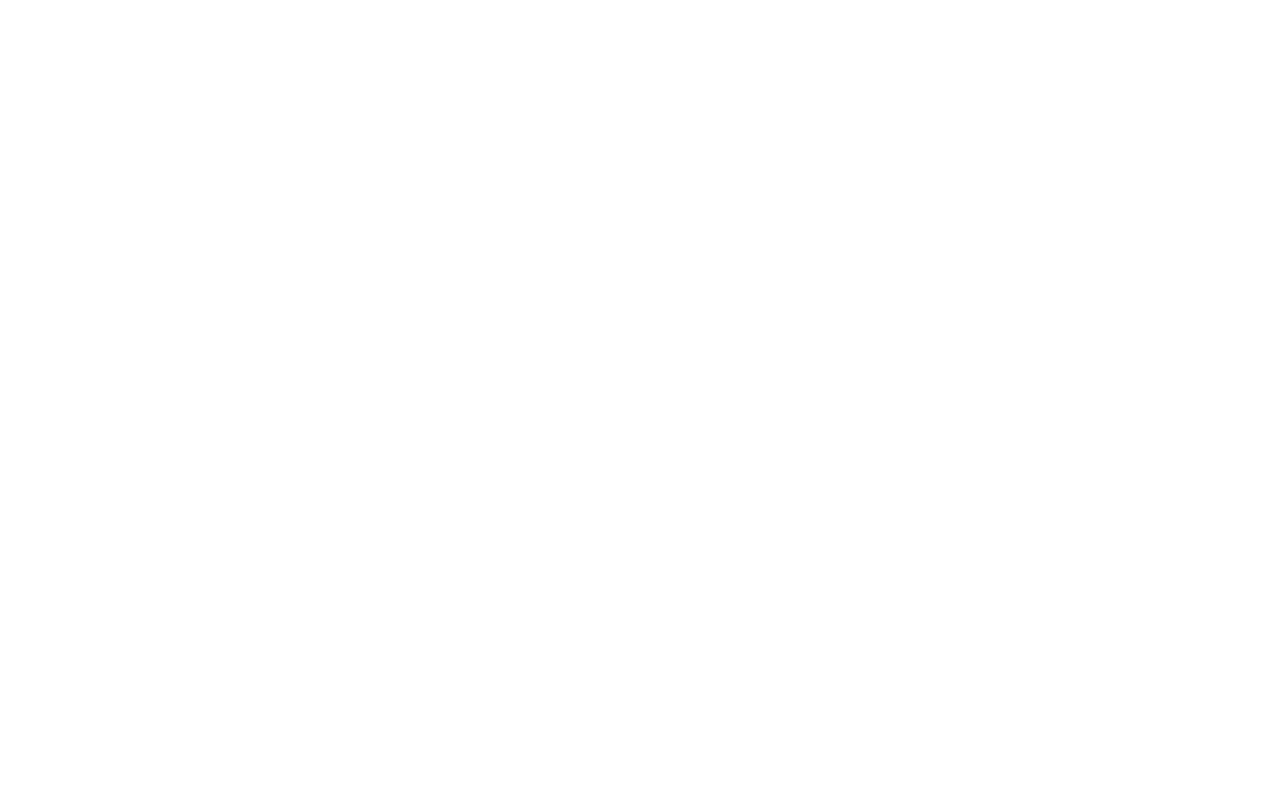
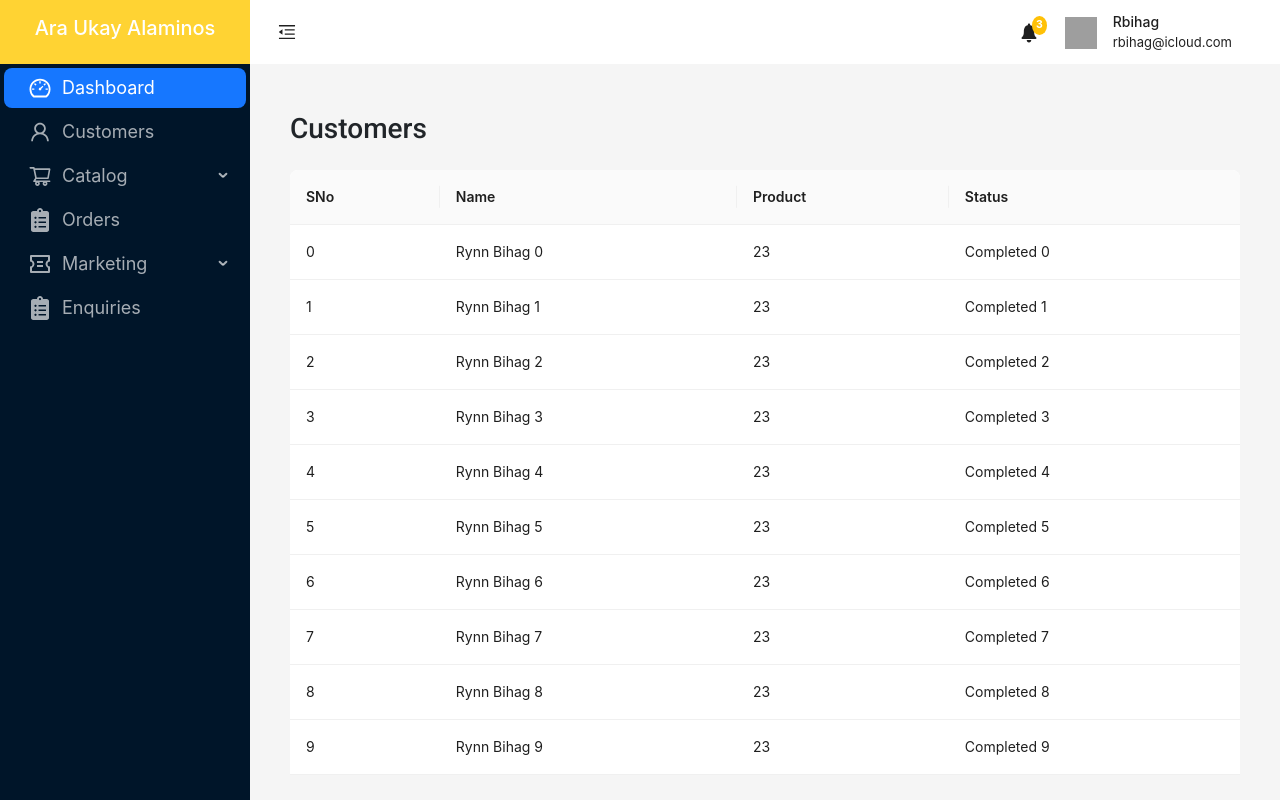
Before and after one commit to Rbihag/ecomm-app-admin, a React (Create React App) app: page /admin/customers in a window 1280 px wide. Before the commit this address had no page. Built offline with nearby package versions, Linux system fonts and the light colour scheme; grey boxes are pictures that could not be loaded.

Commit message:
customers and orders

```diff
--- a/src/App.js
+++ b/src/App.js
@@ -6,6 +6,8 @@ import Resetpassword from './pages/Resetpassword.js';
 import Forgotpassword from './pages/Forgotpassword.js';
 import MainLayout from './components/MainLayout.js';
 import Enquiries from './pages/Enquiries.js';
+import Orders from './pages/Orders.js';
+import Customers from './pages/Customers.js';
 
 function App() {
   return (
@@ -17,6 +19,8 @@ function App() {
         <Route path='/admin' element={<MainLayout />} >
           <Route index element={<Dashboard />} />
           <Route path='enquiries' element={<Enquiries />} />
+          <Route path='orders' element={<Orders />} />
+          <Route path='customers' element={<Customers />} />
         </Route>
       </Routes>
     </Router>
--- /dev/null
+++ b/src/pages/Customers.js
@@ -0,0 +1,43 @@
+import React from 'react'
+import { Table } from "antd";
+
+const columns = [
+    {
+        title: "SNo",
+        dataIndex: "key",
+    },
+    {
+        title: "Name",
+        dataIndex: "name",
+    },
+    {
+        title: "Product",
+        dataIndex: "product",
+    },
+    {
+        title: "Status",
+        dataIndex: "status",
+    },
+];
+const data1 = [];
+for (let i = 0; i < 46; i++) {
+    data1.push({
+        key: i,
+        name: `Rynn Bihag ${i}`,
+        product: 23,
+        status: `Completed ${i}`,
+    });
+}
+
+const Customers = () => {
+    return (
+        <div>
+            <h3 className="mb-4 title">Customers</h3>
+            <div>
+                <Table columns={columns} dataSource={data1} />
+            </div>
+        </div>
+    )
+}
+
+export default Customers
--- /dev/null
+++ b/src/pages/Orders.js
@@ -0,0 +1,43 @@
+import React from 'react'
+import { Table } from "antd";
+
+const columns = [
+    {
+        title: "SNo",
+        dataIndex: "key",
+    },
+    {
+        title: "Name",
+        dataIndex: "name",
+    },
+    {
+        title: "Product",
+        dataIndex: "product",
+    },
+    {
+        title: "Status",
+        dataIndex: "status",
+    },
+];
+const data1 = [];
+for (let i = 0; i < 46; i++) {
+    data1.push({
+        key: i,
+        name: `Rynn Bihag ${i}`,
+        product: 23,
+        status: `Completed ${i}`,
+    });
+}
+
+const Orders = () => {
+    return (
+        <div>
+            <h3 className="mb-4 title">Orders</h3>
+            <div>
+                <Table columns={columns} dataSource={data1} />
+            </div>
+        </div>
+    )
+}
+
+export default Orders
```
